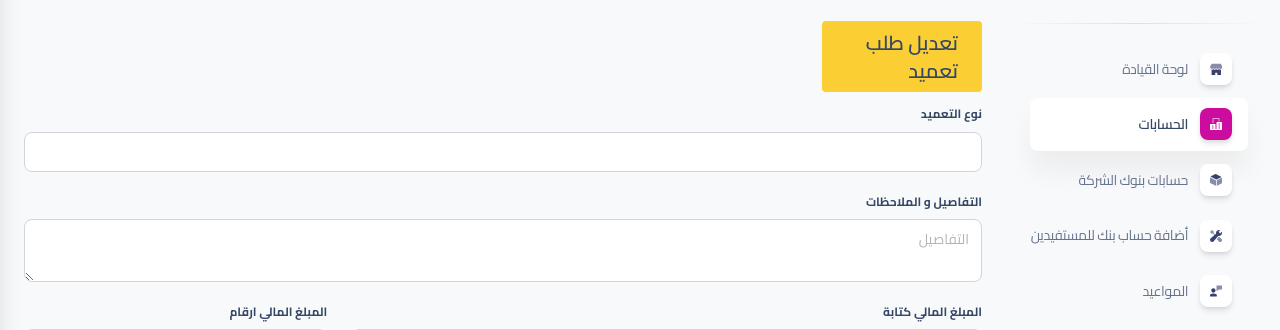
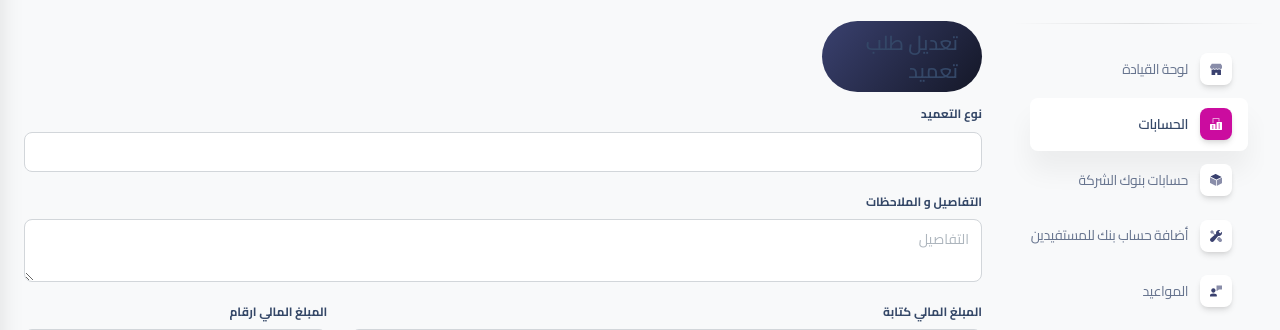
Before and after one commit to Ahmedmini2/RAcPanel, a PHP site: page /Accounts/edit-bank-req.php?req_id=1 in a window 1280 px wide. Shown: the part 71-401 px from the top of the page. Run offline with PHP 8.4, Linux system fonts and the light colour scheme; the visitor is signed in with stand-in values (Sample User, id 1); data that the repository does not hold is empty; some libraries are stand-ins or nearby versions.

Commit message:
change colors

```diff
--- a/Accounts/edit-bank-req.php
+++ b/Accounts/edit-bank-req.php
@@ -380,11 +380,11 @@ include ('../cookies/session2.php');
     <div class="container-fluid py-4">
         <div class="row">
         <div class="block block-themed">
-          <div class="block-header bg-warning col-md-3 col-sm-6 col-xs-6  rounded">
+          <div class="block-header bg-gradient-dark col-md-3 col-sm-6 col-xs-6  rounded-pill">
 
             <?php require_once('../components/notification.php'); ?>
           </div>
-                                <div class="block-header bg-warning  col-md-2 col-sm-6 col-xs-6  rounded">
+                                <div class="block-header bg-gradient-dark  col-md-2 col-sm-6 col-xs-6  rounded-pill">
 
                                     <h5 class="block-title py-2 px-4">تعديل طلب تعميد</h5>
                                 </div>
```
